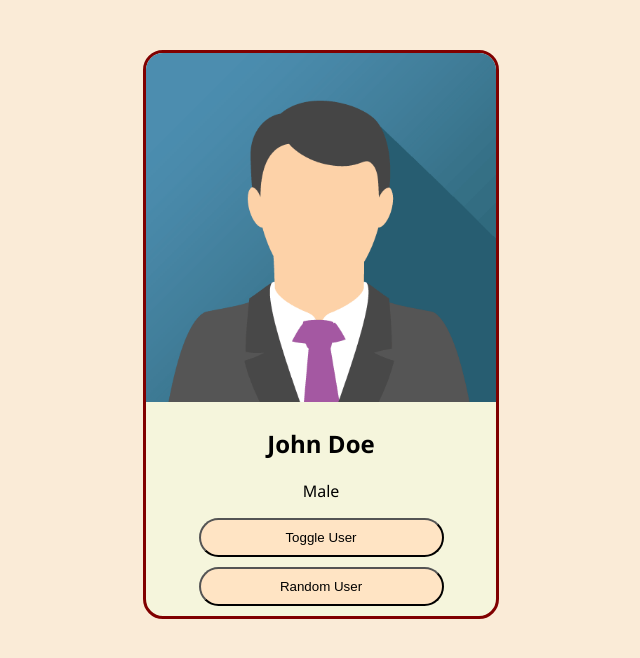
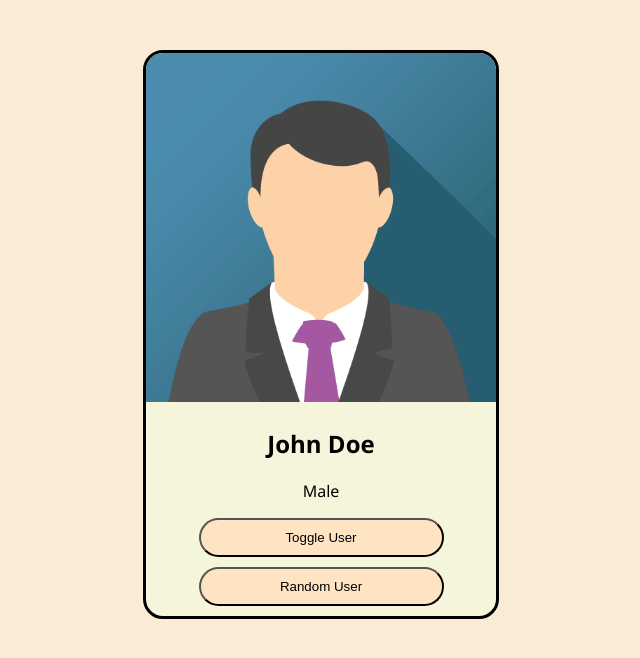
Before and after one commit to abhijeeth-git/web-project, a website: page frontend/index.html in a window 1280 px wide. Shown: the whole page, without its empty margins (319-959 px from the left). Drawn offline with Linux system fonts and the light colour scheme.

Commit message:
ntg much

```diff
--- a/frontend/styles.css
+++ b/frontend/styles.css
@@ -14,7 +14,7 @@ h1{
     text-align: center;
     border-style: solid;
     border-width: 3px;
-    border-color: maroon;
+    border-color: black;
     width: 350px;
     border-radius: 20px;
     overflow: hidden;
```
